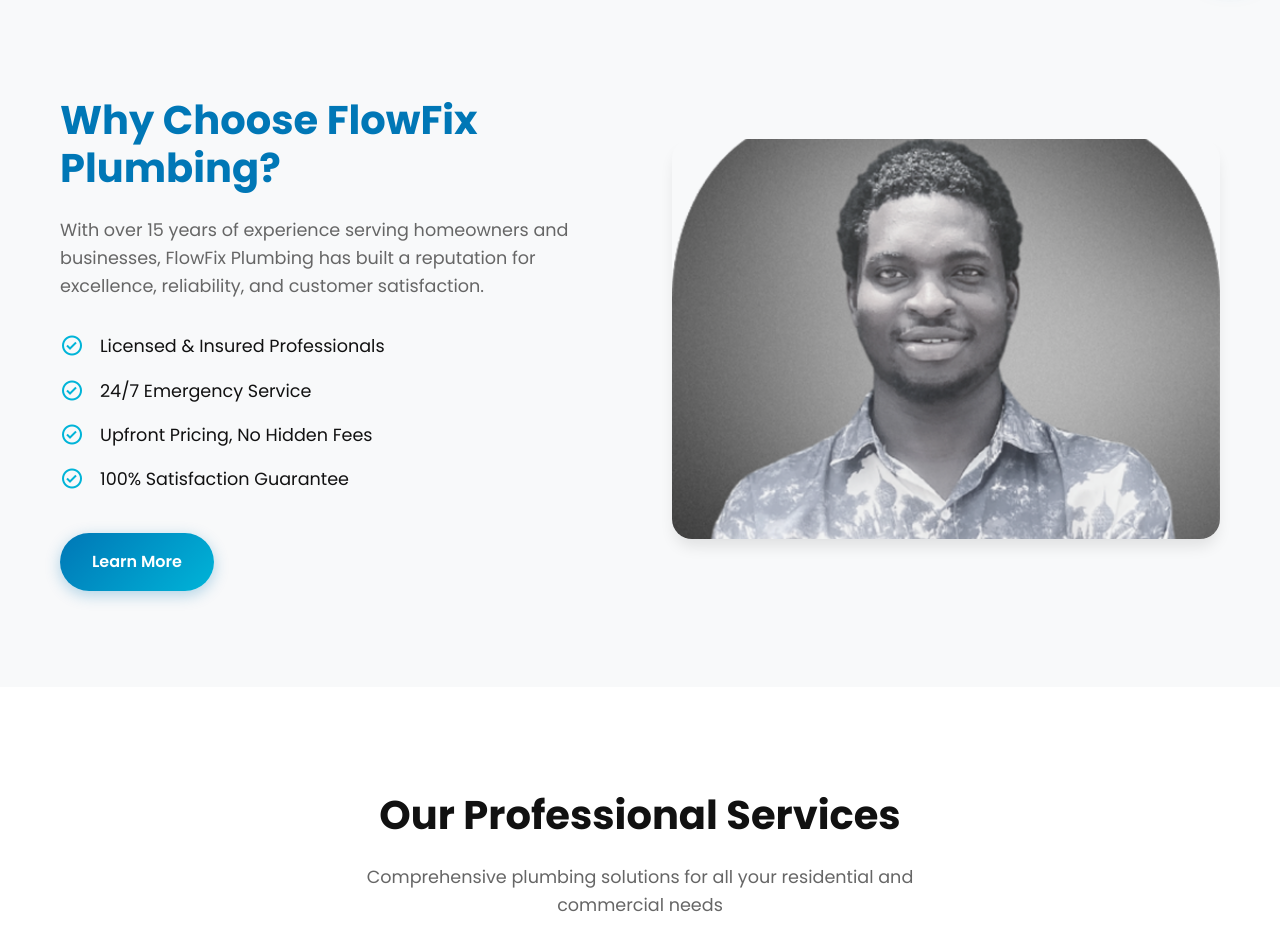
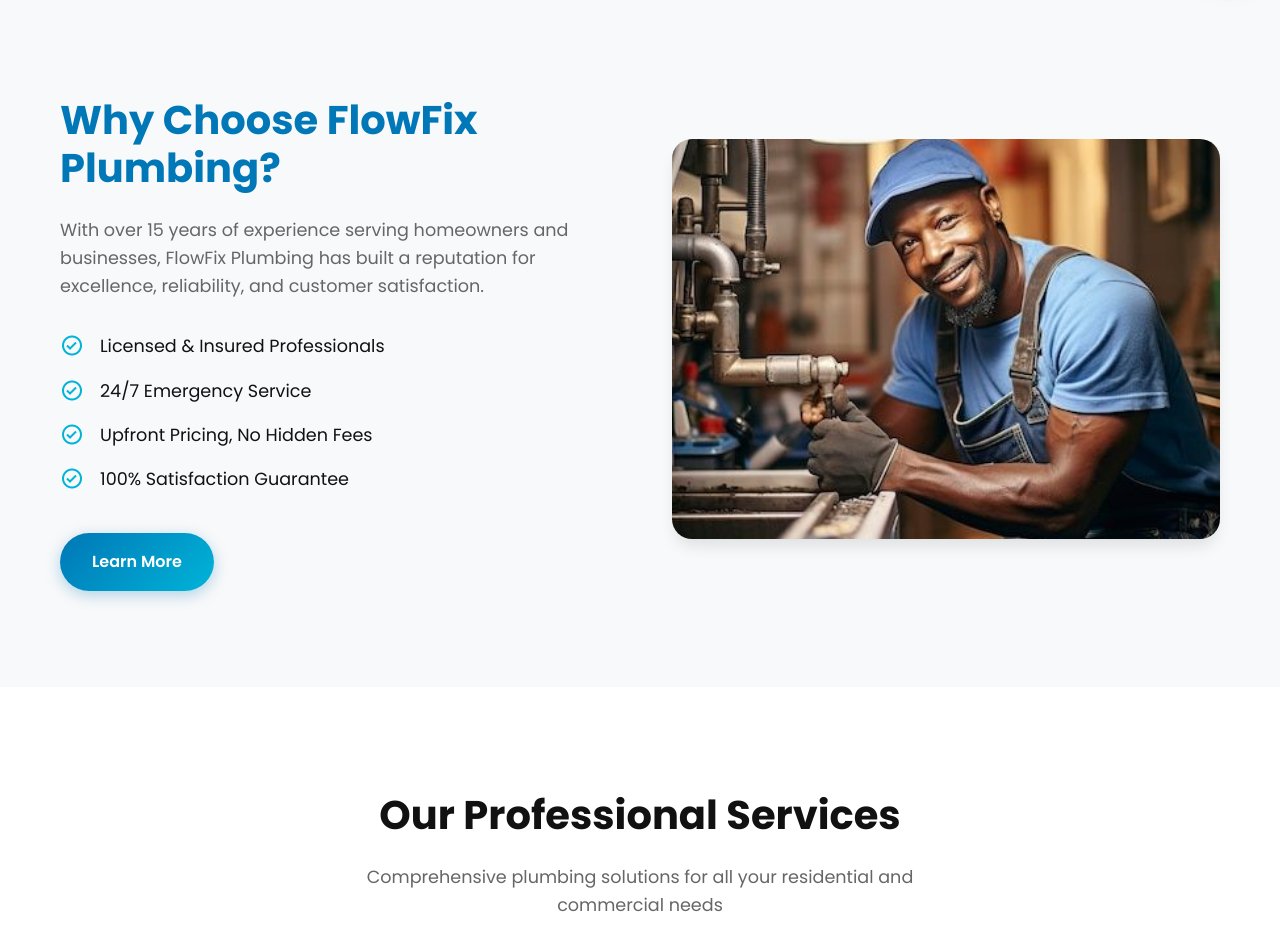
Before and after one commit to codewithskye/flowfix, a plain HTML site: page index.html in a window 1280 px wide. Shown: the part 800-1736 px from the top of the page. Drawn offline with nearby package versions, Linux system fonts and the light colour scheme.

Commit message:
Update index.html

```diff
--- a/index.html
+++ b/index.html
@@ -83,7 +83,7 @@
                     <a href="#contact" class="btn btn-primary">Learn More</a>
                 </div>
                 <div class="about-image" data-aos="fade-left" data-aos-duration="1000">
-                    <img src="image/Profilepic.png" alt="Professional plumber at work">
+                    <img src="image/plumber_.jpg" alt="Professional plumber at work">
                 </div>
             </div>
         </div>
```
